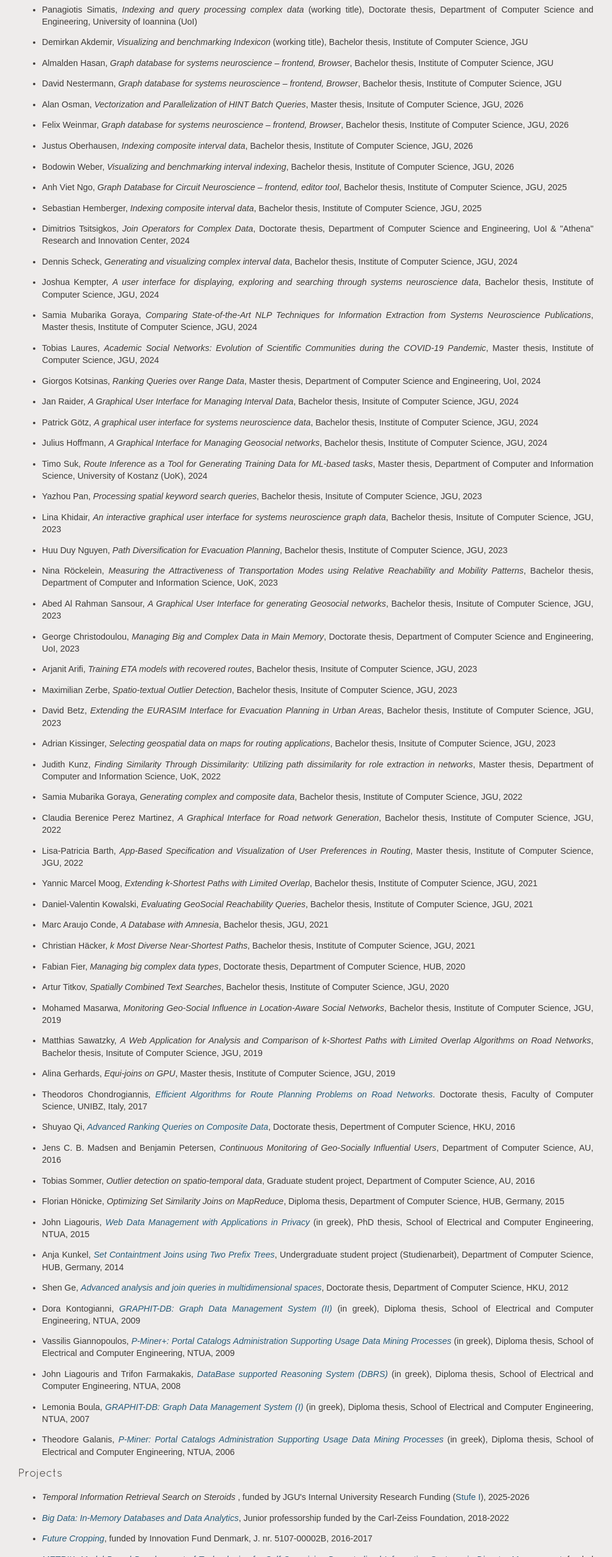
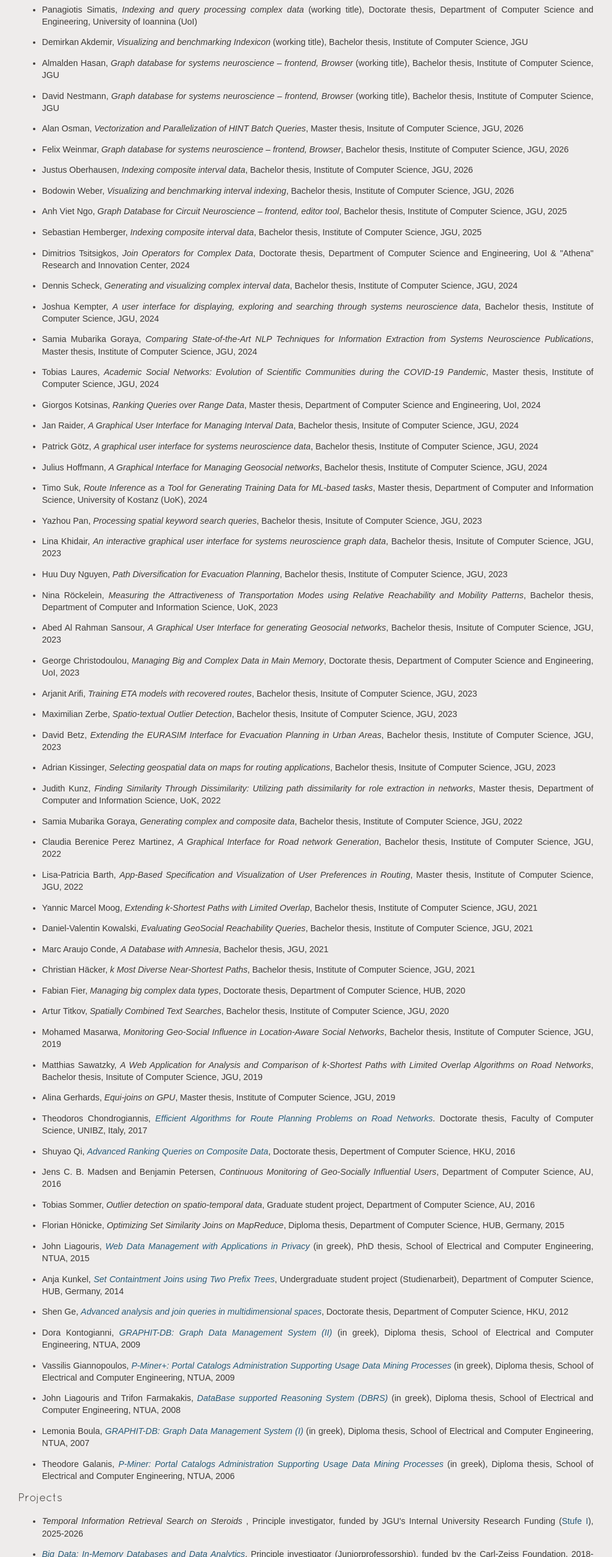
Before and after one commit to pbour/pbour.github.io, a plain HTML site: page index.html in a window 1280 px wide. Shown: the part 8640-11235 px from the top of the page at 60% size, without its empty margins (130-1151 px from the left). Drawn offline with Linux system fonts and the light colour scheme.

Commit message:
Update index.html

```diff
--- a/index.html
+++ b/index.html
@@ -552,8 +552,8 @@
                 <li>Panagiotis Simatis, <i>Indexing and query processing complex data</i> (working title), Doctorate thesis, Department of Computer Science and Engineering,  University of Ioannina (UoI)</li>
 <!--                <li>Felix Reichert, <i>Graph Database for Circuit Neuroscience – frontend, browser tool</i>, Bachelor thesis, Institute of Computer Science, JGU</li>-->
                 <li>Demirkan Akdemir, <i>Visualizing and benchmarking Indexicon</i> (working title), Bachelor thesis, Institute of Computer Science, JGU</i></li>
-                <li>Almalden Hasan, <i>Graph database for systems neuroscience – frontend, Browser</i>, Bachelor thesis, Institute of Computer Science, JGU</i></li>
-                <li>David Nestermann, <i>Graph database for systems neuroscience – frontend, Browser</i>, Bachelor thesis, Institute of Computer Science, JGU</i></li>
+                <li>Almalden Hasan, <i>Graph database for systems neuroscience – frontend, Browser</i> (working title), Bachelor thesis, Institute of Computer Science, JGU</i></li>
+                <li>David Nestmann, <i>Graph database for systems neuroscience – frontend, Browser</i> (working title), Bachelor thesis, Institute of Computer Science, JGU</i></li>
                 <li>Alan Osman, <i>Vectorization and Parallelization of HINT Batch Queries</i>, Master thesis, Insitute of Computer Science, JGU, 2026</li>
                 <li>Felix Weinmar, <i>Graph database for systems neuroscience – frontend, Browser</i>, Bachelor thesis, Institute of Computer Science, JGU, 2026</i></li>
                 <li>Justus Oberhausen, <i>Indexing composite interval data</i>, Bachelor thesis, Institute of Computer Science, JGU, 2026</li>
@@ -610,8 +610,8 @@
             </ul>
             <h3>Projects</h3>
             <ul>
-                <li><i>Temporal Information Retrieval Search on Steroids </i>, funded by JGU's Internal University Research Funding (<a href="https://research.uni-mainz.de/contact/internal-university-research-funding/" target="new">Stufe I</a>), 2025-2026</li>
-                <li><a href="https://www.carl-zeiss-stiftung.de/themen-projekte/uebersicht-projekte/detail/big-data-in-memory-datenbanken-und-datenanalytik" target="new"><i>Big Data: In-Memory Databases and Data Analytics</i></a>, Junior professorship funded by the Carl-Zeiss Foundation, 2018-2022</li>
+                <li><i>Temporal Information Retrieval Search on Steroids </i>, Principle investigator, funded by JGU's Internal University Research Funding (<a href="https://research.uni-mainz.de/contact/internal-university-research-funding/" target="new">Stufe I</a>), 2025-2026</li>
+                <li><a href="https://www.carl-zeiss-stiftung.de/themen-projekte/uebersicht-projekte/detail/big-data-in-memory-datenbanken-und-datenanalytik" target="new"><i>Big Data: In-Memory Databases and Data Analytics</i></a>, Principle investigator (Juniorprofessorship), funded by the Carl-Zeiss Foundation, 2018-2022</li>
                 <li><a href="https://futurecropping.dk/en/" target="new"><i>Future Cropping</i></a>, funded by Innovation Fund Denmark, J. nr. 5107-00002B, 2016-2017</li>
                 <li><a href="http://metrik.informatik.hu-berlin.de/grk-wiki/index.php/Mission_of_this_Graduate_School?setlang=en" target="new"><i>METRIK: Model-Based Development of Technologies for Self-Organizing Decentralized Information Systems in Disaster Management</i></a>, funded by the German Research Foundation (DFG), grant no GRK 1324, 2013-2015.</li>
                 <li><i>Spatio-textual Joins</i>, funded by the Research Grants Council (RGC) of Hong Kong, HKU 714212E, 2011-2013</li>
```
